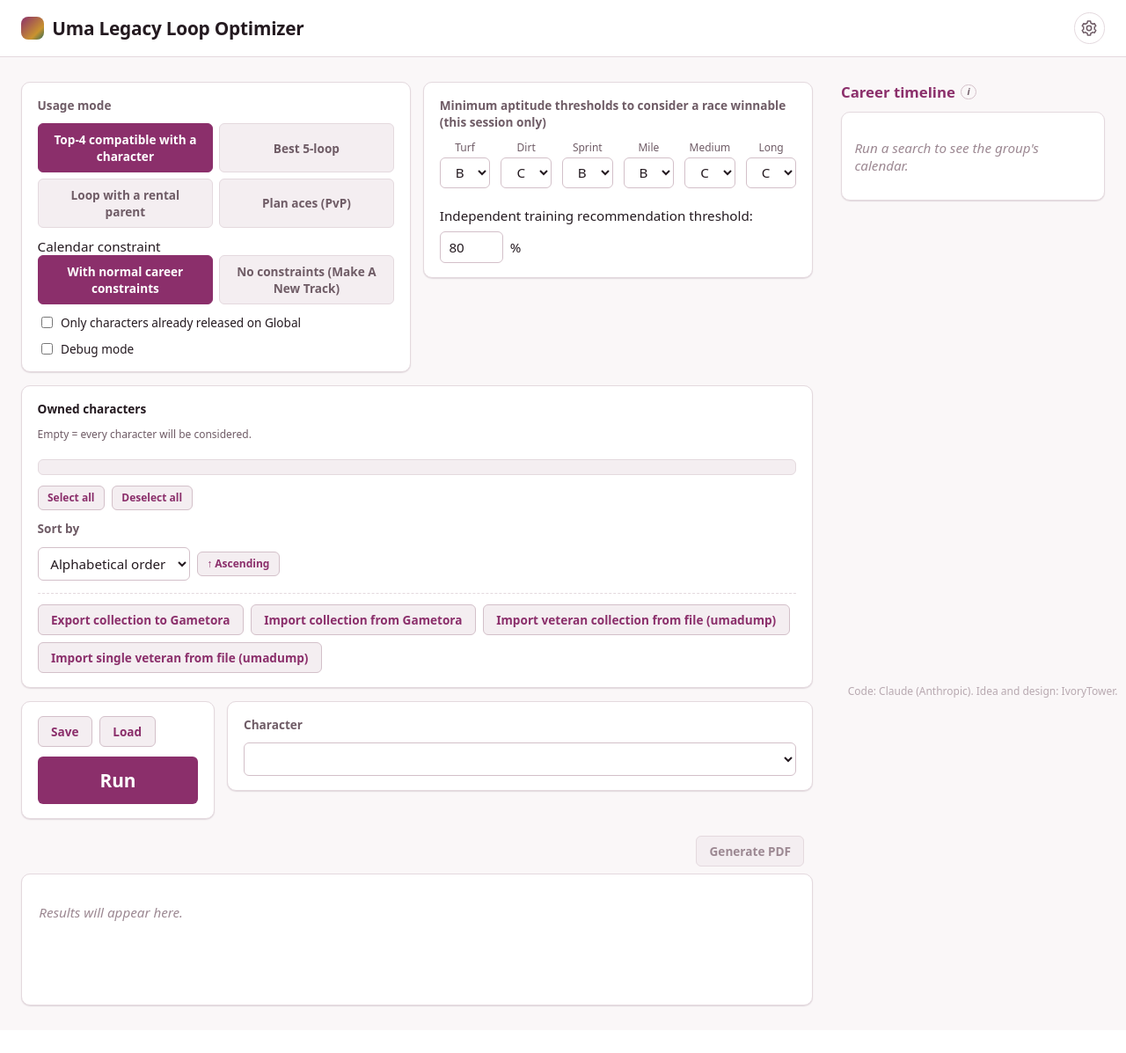
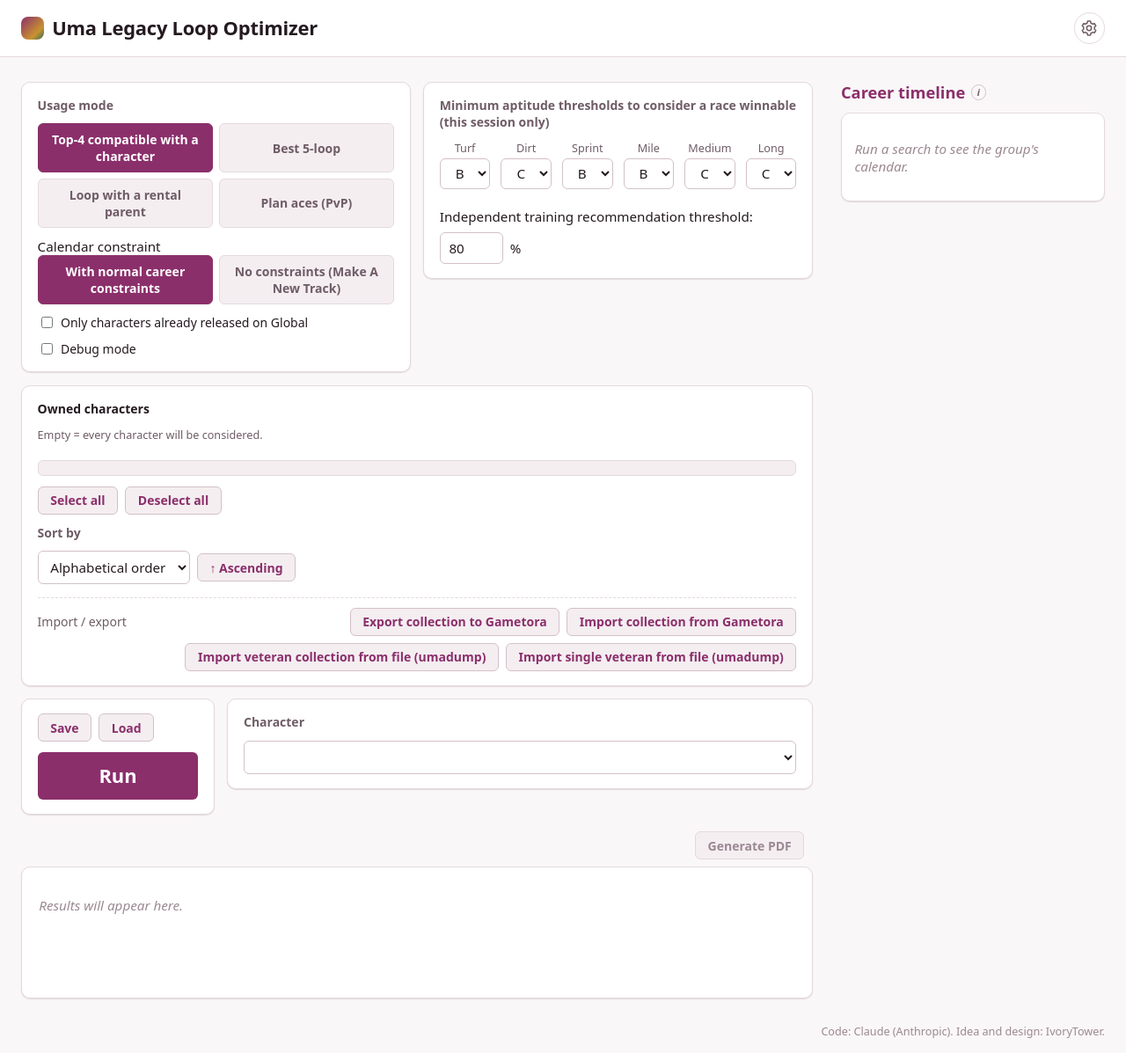
Before and after one commit to IvoryTower48/Uma-affinity-optimizer, a Flask app: page / in a window 1280 px wide. Shown: the whole page at 88% size. Before the commit the page ends 1145 px from the top, so only its background shows below. Run offline with Flask 3, Linux system fonts and the light colour scheme; data that the repository does not hold is empty; parts of the project's set-up code (start-up, migrations or seed data) failed here and were passed over.

Commit message:
Uniforma bottoni, tipografia e focus (audit design, fase 2)
- Bottoni su 3 livelli (pieno, outline, testo) con altezza minima 32px;
  unificate le regole outline duplicate
- Scala tipografica ~1,2 ed etichette degli slot ace piu' leggibili
- Anello di focus unico per la navigazione da tastiera
- Bottoni lingua/tema/layout attivi leggibili anche in hover
- Import/export dei posseduti in un gruppo etichettato
- Footer crediti statico (non copre piu' la timeline)
- design/ in .gitignore

Co-Authored-By: Claude Opus 5.5 <noreply@anthropic.com>

```diff
--- a/static/style.css
+++ b/static/style.css
@@ -69,12 +69,18 @@
   --shadow-sm: 0 1px 2px rgba(60, 20, 45, 0.06), 0 1px 1px rgba(60, 20, 45, 0.08);
   --shadow-md: 0 4px 14px rgba(60, 20, 45, 0.10), 0 1px 3px rgba(60, 20, 45, 0.08);
 
-  --fs-xs: 0.75rem;
-  --fs-sm: 0.85rem;
+  /* Scala ~1,2 attorno a base 0,95rem (prima rapporti irregolari 1,10-1,24). */
+  --fs-xs: 0.79rem;
+  --fs-sm: 0.875rem;
   --fs-base: 0.95rem;
-  --fs-md: 1.05rem;
-  --fs-lg: 1.3rem;
-  --fs-xl: 1.55rem;
+  --fs-md: 1.14rem;
+  --fs-lg: 1.37rem;
+  --fs-xl: 1.64rem;
+
+  /* Controlli: altezza minima dei bottoni secondari/terziari e anello di focus
+     unico per tutti gli elementi interattivi. */
+  --control-h-sm: 2rem;
+  --focus-ring: 2px solid var(--primary-text);
 
   color-scheme: light;
 }
@@ -906,14 +912,55 @@ button:disabled {
   align-items: center;
 }
 
-#owned-sort-direction-button, .owned-select-buttons button {
+/* Bottoni a 3 livelli:
+   - primario: `button` di base (pieno) -- Esegui, Aggiungi veterano, Salva nei modal;
+   - secondario: outline, qui sotto -- import/export, salva/carica, PDF, ordina, seleziona;
+   - terziario: solo testo -- azioni dentro gli slot (Importa, Aggiungi spark). */
+#owned-sort-direction-button,
+.owned-select-buttons button,
+.save-load-buttons button,
+.results-toolbar #pdf-button,
+.modal-button-secondary {
   background: var(--bg-sunken);
   color: var(--primary-text);
   border: 1px solid var(--border-strong);
-  padding: 0.3rem 0.65rem;
-  font-size: var(--fs-xs);
+  min-height: var(--control-h-sm);
+  padding: 0.3rem 0.85rem;
+  font-size: var(--fs-sm);
   font-weight: 600;
   white-space: nowrap;
+}
+
+#owned-sort-direction-button:hover,
+.owned-select-buttons button:hover,
+.save-load-buttons button:hover,
+.results-toolbar #pdf-button:hover:not(:disabled),
+.modal-button-secondary:hover {
+  background: var(--primary-soft-bg);
+}
+
+.save-load-buttons button:disabled,
+.results-toolbar #pdf-button:disabled {
+  background: var(--bg-sunken);
+  border-color: var(--border);
+  color: var(--text-faint);
+}
+
+.ace-slot-veteran-row button,
+.ace-slot-spark-add-row button,
+.spark-b-remove-button {
+  background: none;
+  color: var(--primary-text);
+  min-height: var(--control-h-sm);
+  padding: 0.2rem 0.5rem;
+  font-size: var(--fs-sm);
+  flex-shrink: 0;
+}
+
+.ace-slot-veteran-row button:hover,
+.ace-slot-spark-add-row button:hover,
+.spark-b-remove-button:hover {
+  background: var(--primary-soft-bg);
 }
 
 .owned-select-buttons {
@@ -931,25 +978,21 @@ button:disabled {
   border-top: 1px dashed var(--border);
 }
 
+/* Azioni rare: gruppo etichettato e allineato a destra, lontano da
+   seleziona/ordina che si usano a ogni ricerca. */
+.owned-gametora-buttons { justify-content: flex-end; }
+
+.owned-io-label {
+  margin-right: auto;
+  font-size: var(--fs-sm);
+  color: var(--text-muted);
+}
+
 .save-load-buttons {
   display: flex;
   align-items: center;
   flex-wrap: wrap;
   gap: 0.5rem;
-}
-
-.save-load-buttons button {
-  background: var(--bg-sunken);
-  color: var(--primary-text);
-  border: 1px solid var(--border-strong);
-  padding: 0.45rem 0.9rem;
-  font-size: var(--fs-sm);
-}
-
-.save-load-buttons button:disabled {
-  background: var(--bg-sunken);
-  border-color: var(--border);
-  color: var(--text-faint);
 }
 
 .pdf-export-status {
@@ -971,20 +1014,6 @@ button:disabled {
   align-items: center;
   gap: 0.6rem;
   margin-bottom: 0.5rem;
-}
-
-.results-toolbar #pdf-button {
-  background: var(--bg-sunken);
-  color: var(--primary-text);
-  border: 1px solid var(--border-strong);
-  padding: 0.45rem 0.9rem;
-  font-size: var(--fs-sm);
-}
-
-.results-toolbar #pdf-button:disabled {
-  background: var(--bg-sunken);
-  border-color: var(--border);
-  color: var(--text-faint);
 }
 
 #results {
@@ -2035,15 +2053,12 @@ details.collapsible-list summary {
   color: var(--text-muted);
 }
 
+/* Statico a fine pagina: da fixed copriva timeline e risultati. */
 .credits-footer {
-  position: fixed;
-  right: 0.6rem;
-  bottom: 0.4rem;
+  text-align: right;
+  padding: 0 1.5rem 1rem;
   font-size: var(--fs-xs);
   color: var(--text-faint);
-  opacity: 0.7;
-  pointer-events: none;
-  z-index: 5;
 }
 
 .info-popover {
--- a/templates/index.html
+++ b/templates/index.html
@@ -234,6 +234,7 @@
                con lo stile "secondario" (.save-load-buttons, stesso di Salva/Carica)
                invece che i bottoni pieni di select/deselect. -->
           <div class="save-load-buttons owned-gametora-buttons">
+            <span class="owned-io-label" data-i18n="label_owned_io">Importa / esporta</span>
             <button type="button" id="gametora-export-button" data-i18n="btn_gametora_export">Esporta per Gametora</button>
             <button type="button" id="gametora-import-button" data-i18n="btn_gametora_import">Importa da Gametora</button>
             <input type="file" id="gametora-import-file-input" accept="application/json" style="display:none">
```
Also changed, not shown: other parts of static/style.css (+9 -20 lines), static/script.js, 1 other file.
